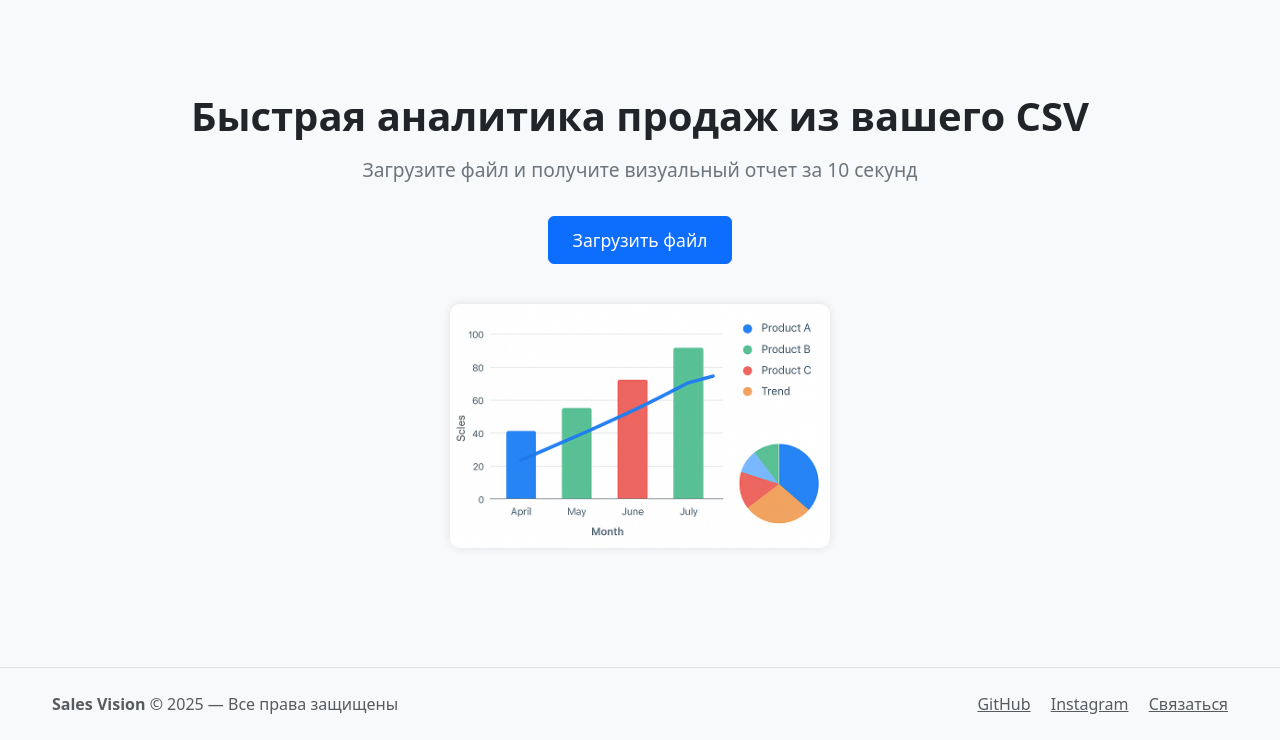
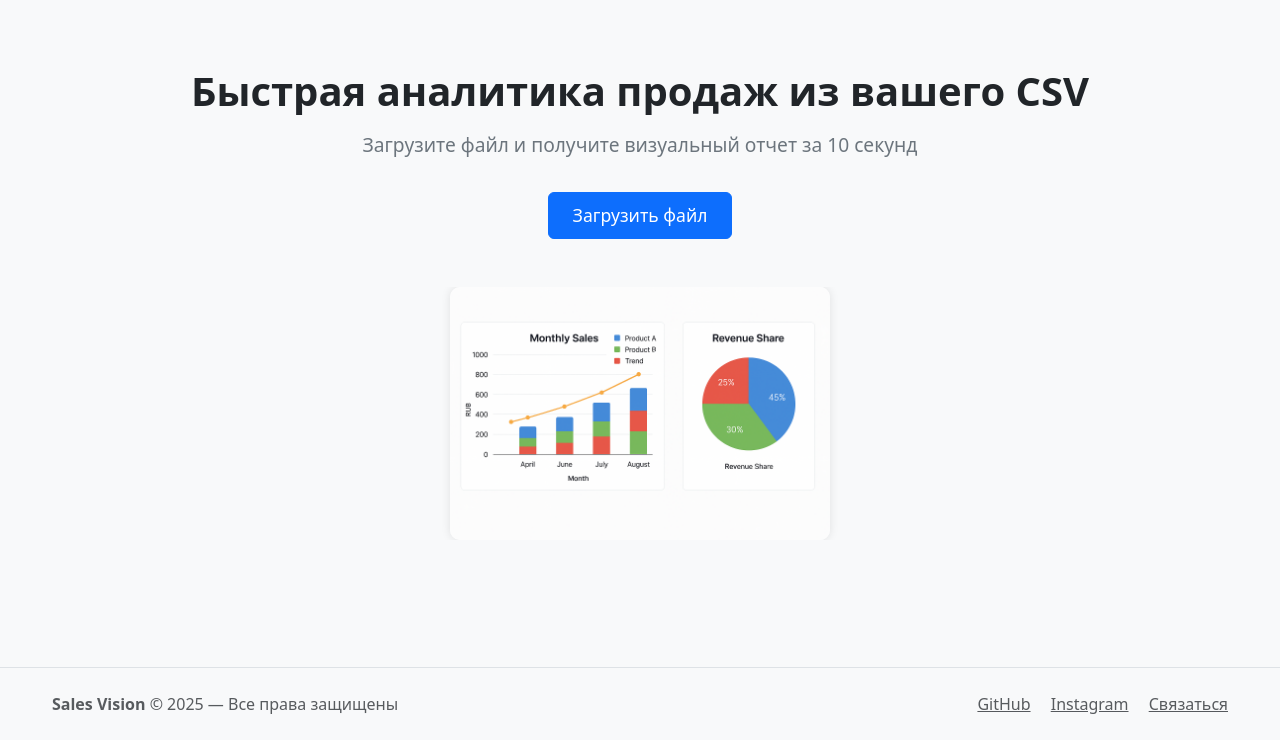
Before and after one commit to KatyKv/sales-vision, a Flask app: page / in a window 1280 px wide. Shown: the part 60-800 px from the top of the page. Run offline with Flask 3, Linux system fonts and the light colour scheme.

Commit message:
home-carousel
Вернул карусельку на три картинки

```diff
--- a/app/templates/home.html
+++ b/app/templates/home.html
@@ -32,45 +32,42 @@
     .home-hero .btn {
         font-size: 1.1rem;
         padding: 0.6rem 1.5rem;
+        margin-bottom: 2rem;
     }
 
-    .demo-graph {
+    .carousel {
+        width: 100%;
+        max-width: 650px;
+        margin-top: 1rem;
+        margin-bottom: 2rem;
+    }
+
+    .carousel-item img {
+        width: 100%;
         max-width: 600px;
-        width: 80%;
-        margin-top: 2.5rem;
+        height: auto;
+        border-radius: 10px;
         box-shadow: 0 0 10px rgba(0,0,0,0.1);
-        border-radius: 10px;
+        margin: auto;
     }
 
     @media (max-width: 768px) {
-        .home-hero h1 {
-            font-size: 1.8rem;
-        }
-
-        .home-hero p {
-            font-size: 1rem;
-        }
-
-        .demo-graph {
-            width: 95%;
-            max-width: 90vw;
+        .carousel-item img {
+            max-width: 95%;
         }
     }
 
     @media (min-width: 769px) and (max-width: 991px) {
-        .demo-graph {
+        .carousel-item img {
             max-width: 450px;
-            width: 50%;
         }
     }
 
     @media (min-width: 992px) {
-        .demo-graph {
+        .carousel-item img {
             max-width: 380px;
-            width: 50%;
         }
     }
-
 </style>
 
 <div class="home-hero">
@@ -78,8 +75,18 @@
     <p>Загрузите файл и получите визуальный отчет за 10 секунд</p>
     <a href="{{ url_for('main.load_csv') }}" class="btn btn-primary">Загрузить файл</a>
 
-    <img src="{{ url_for('static', filename='img/demo.png') }}"
-         alt="Пример визуализации"
-         class="demo-graph">
+    <div id="demoCarousel" class="carousel slide" data-bs-ride="carousel">
+        <div class="carousel-inner">
+            <div class="carousel-item active">
+                <img src="{{ url_for('static', filename='img/demo.png') }}" class="d-block" alt="Демо 1">
+            </div>
+            <div class="carousel-item">
+                <img src="{{ url_for('static', filename='img/demo2.png') }}" class="d-block" alt="Демо 2">
+            </div>
+            <div class="carousel-item">
+                <img src="{{ url_for('static', filename='img/demo3.png') }}" class="d-block" alt="Демо 3">
+            </div>
+        </div>
+    </div>
 </div>
 {% endblock %}
```
Also changed, not shown: app/static/img/demo.png, app/static/img/demo2.PNG (added), app/static/img/demo3.PNG (added), app/static/img/demo_old.png (added).
